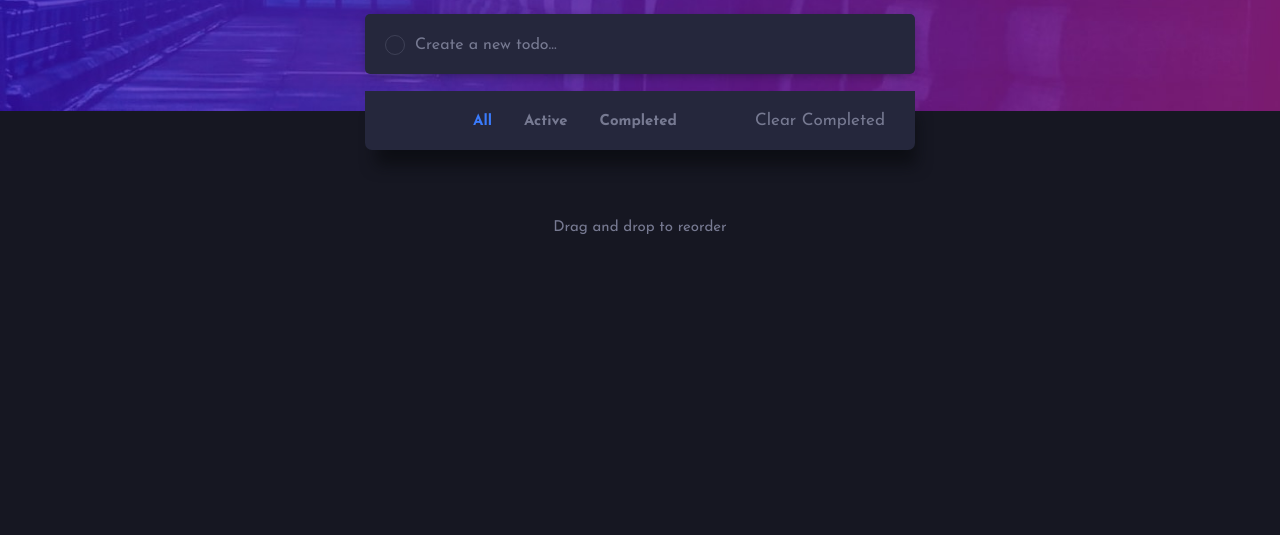
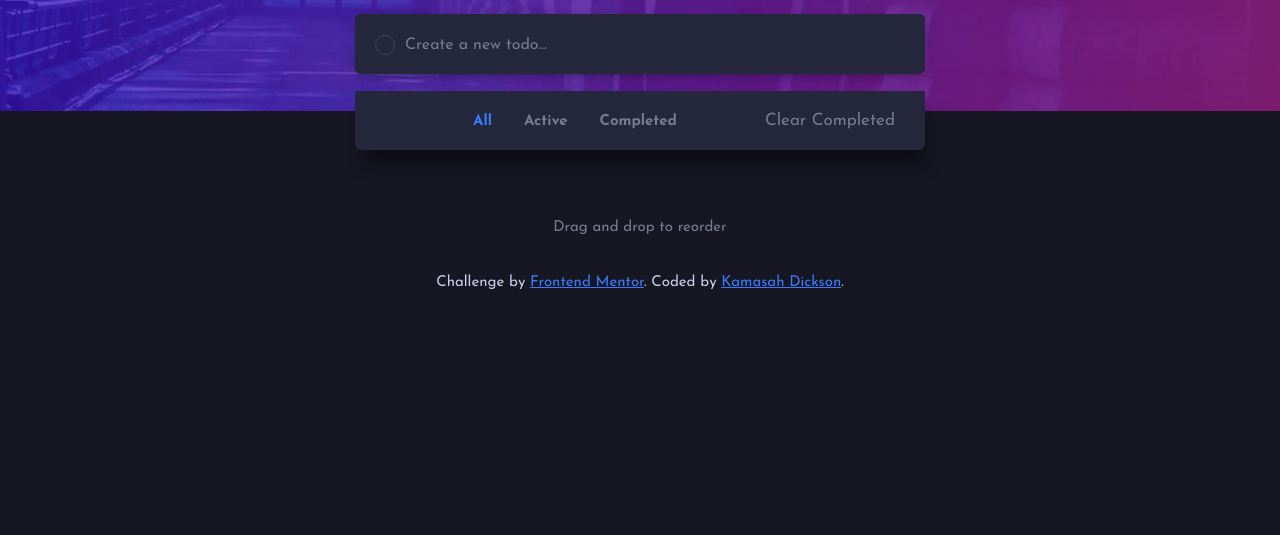
Before and after one commit to Kamasah-Dickson/Todo-App, a plain HTML site: page index.html in a window 1280 px wide. Shown: the part 139-674 px from the top of the page. Drawn offline with Linux system fonts and the light colour scheme.

Commit message:
Final touches

```diff
--- a/index.html
+++ b/index.html
@@ -43,7 +43,7 @@
 				/>
 			</picture>
 		</div>
-		<div class="card">
+		<main class="card">
 			<div class="card-header">
 				<h1>Todo</h1>
 				<img
@@ -100,11 +100,20 @@
 				</div>
 			</div>
 			<span>Drag and drop to reorder</span>
-		</div>
+		</main>
 
-		<!-- <div class="attribution">
-    Challenge by <a href="https://www.frontendmentor.io?ref=challenge" target="_blank">Frontend Mentor</a>.
-    Coded by <a href="#">Your Name Here</a>.
-  </div> -->
+		<footer>
+			<div class="attribution">
+				Challenge by
+				<a href="https://www.frontendmentor.io?ref=challenge" target="_blank"
+					>Frontend Mentor</a
+				>. Coded by
+				<a href="https://github.com/Kamasah-Dickson/Todo-App">Kamasah Dickson</a
+				>.
+			</div>
+		</footer>
+		<a href="https://github.com/Kamasah-Dickson/Todo-App"
+			><img class="me" src="./images/Kamasah.jpg" alt="My github"
+		/></a>
 	</body>
 </html>
--- a/scss/global/_boilerplate.scss
+++ b/scss/global/_boilerplate.scss
@@ -8,6 +8,7 @@
 	box-sizing: border-box;
 }
 body {
+	position: relative;
 	font-size: 18px;
 	font-family: "Josefin Sans", sans-serif;
 	@include u.flex;
--- a/scss/layout/_todo.scss
+++ b/scss/layout/_todo.scss
@@ -11,7 +11,7 @@
 	}
 }
 .card {
-	width: min(100% - u.rem(50), u.rem(550));
+	width: min(100% - u.rem(50), u.rem(570));
 	margin-inline: auto;
 	margin-top: u.rem(-160);
 	position: relative;
@@ -86,7 +86,7 @@
 			box-shadow: none;
 
 			.todo {
-				max-height: u.rem(300);
+				max-height: u.rem(350);
 				background-color: var(--Very-Dark-Desaturated-Blue);
 				overflow: hidden;
 				overflow-y: scroll;
@@ -327,3 +327,31 @@
 		}
 	}
 }
+
+footer {
+	margin-top: u.rem(40);
+	font-size: u.rem(15);
+	color: var(--Light-Grayish-Blue);
+	a {
+		color: var(--Bright-Blue);
+	}
+}
+
+.me {
+	display: none;
+	position: absolute;
+	bottom: u.rem(70);
+	right: u.rem(40);
+	width: u.rem(50);
+	height: u.rem(50);
+	border-radius: 100%;
+	box-shadow: 1px 1px u.rem(2) u.rem(-2) var(--Light-Grayish-Blue);
+	@include u.breakpoints(medium2) {
+		display: block;
+	}
+	&:hover {
+		transform: scale(1.2);
+		transition: transform 0.4s ease-in-out;
+		cursor: pointer;
+	}
+}
```
Also changed, not shown: dist/screenshots/127.0.0.1_5500_ (1).png (added), dist/screenshots/127.0.0.1_5500_ (2).png (added), dist/screenshots/127.0.0.1_5500_.png (added), dist/screenshots/Mobile lightMode.png (added), dist/style.css, 3 other files.
